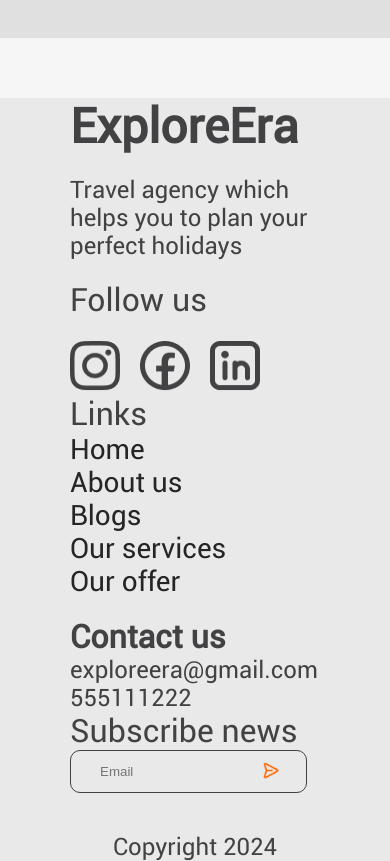
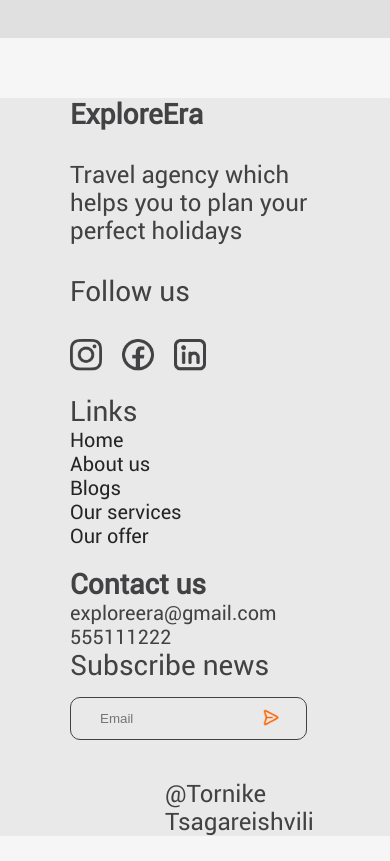
Before and after one commit to Tornike512/Unilab-Figma-Website, a React (Vite) app: page / in a window 390 px wide. Shown: the part 6770-7631 px from the top of the page. After the commit the page ends 7606 px from the top, so only its background shows below. Built offline with nearby package versions, Linux system fonts and the light colour scheme.

Commit message:
Add: Footer Media Query For Small Screens

```diff
--- a/src/components/Footer/Footer.jsx
+++ b/src/components/Footer/Footer.jsx
@@ -48,7 +48,12 @@ export function Footer() {
           </form>
         </div>
       </div>
-      <span className="copyright">Copyright 2024</span>
+      <a
+        href="https://github.com/Tornike512/Unilab-Figma-Website"
+        className="copyright"
+      >
+        @Tornike Tsagareishvili
+      </a>
     </footer>
   );
 }
--- a/src/components/Footer/Footer.scss
+++ b/src/components/Footer/Footer.scss
@@ -34,14 +34,26 @@
 
       h2 {
         font-size: $font-size-48px;
+
+        @include sm {
+          font-size: $font-size-28px;
+        }
       }
 
       p {
         font-size: $font-size-24px;
+
+        @include sm {
+          font-size: $font-size-24px;
+        }
       }
 
       span {
         font-size: $font-size-32px;
+
+        @include sm {
+          font-size: $font-size-28px;
+        }
       }
 
       .socials-image {
@@ -50,6 +62,12 @@
           height: 50px;
           margin-right: 20px;
           cursor: pointer;
+
+          @include sm {
+            width: 32px;
+            height: 32px;
+            margin-bottom: 20px;
+          }
         }
 
         img:last-child {
@@ -65,6 +83,10 @@
 
       span {
         font-size: $font-size-32px;
+
+        @include sm {
+          font-size: $font-size-28px;
+        }
       }
 
       a {
@@ -72,6 +94,10 @@
         text-decoration: none;
         color: $primary-text-color;
         cursor: pointer;
+
+        @include sm {
+          font-size: $font-size-20px;
+        }
       }
 
       a:hover {
@@ -91,15 +117,35 @@
 
       h3 {
         font-size: $font-size-32px;
+
+        @include sm {
+          font-size: $font-size-28px;
+        }
       }
+
       .email {
         font-size: $font-size-24px;
+
+        @include sm {
+          font-size: $font-size-20px;
+        }
       }
+
       .phone-number {
         font-size: $font-size-24px;
+
+        @include sm {
+          font-size: $font-size-20px;
+        }
       }
+
       .subscribe {
         font-size: $font-size-32px;
+
+        @include sm {
+          margin-bottom: 15px;
+          font-size: $font-size-28px;
+        }
       }
 
       form {
@@ -125,9 +171,17 @@
   }
 
   .copyright {
-    display: flex;
+    display: inline-flex;
     justify-content: center;
     margin-top: 40px;
+    margin-left: 40%;
     font-size: $font-size-24px;
+    color: #424244;
+    text-decoration: none;
+    cursor: pointer;
+  }
+
+  .copyright:hover {
+    color: $primary-button-hover-color;
   }
 }
--- a/src/pages/HomePage/HomePage.scss
+++ b/src/pages/HomePage/HomePage.scss
@@ -11,7 +11,7 @@
   color: $primary-text-color;
 
   .home-page-main-image {
-    height: 800px;
+    height: 505px;
 
     @include md {
       height: 250px;
```
